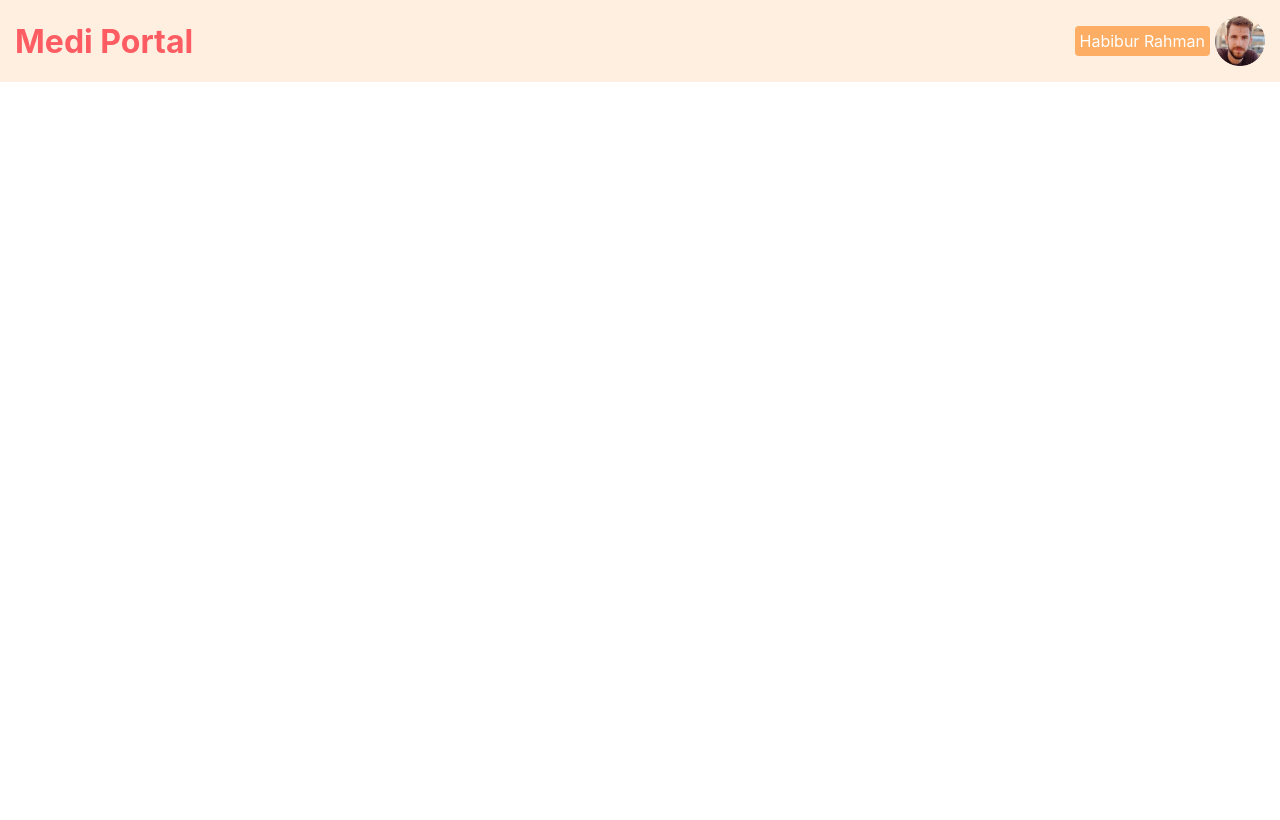
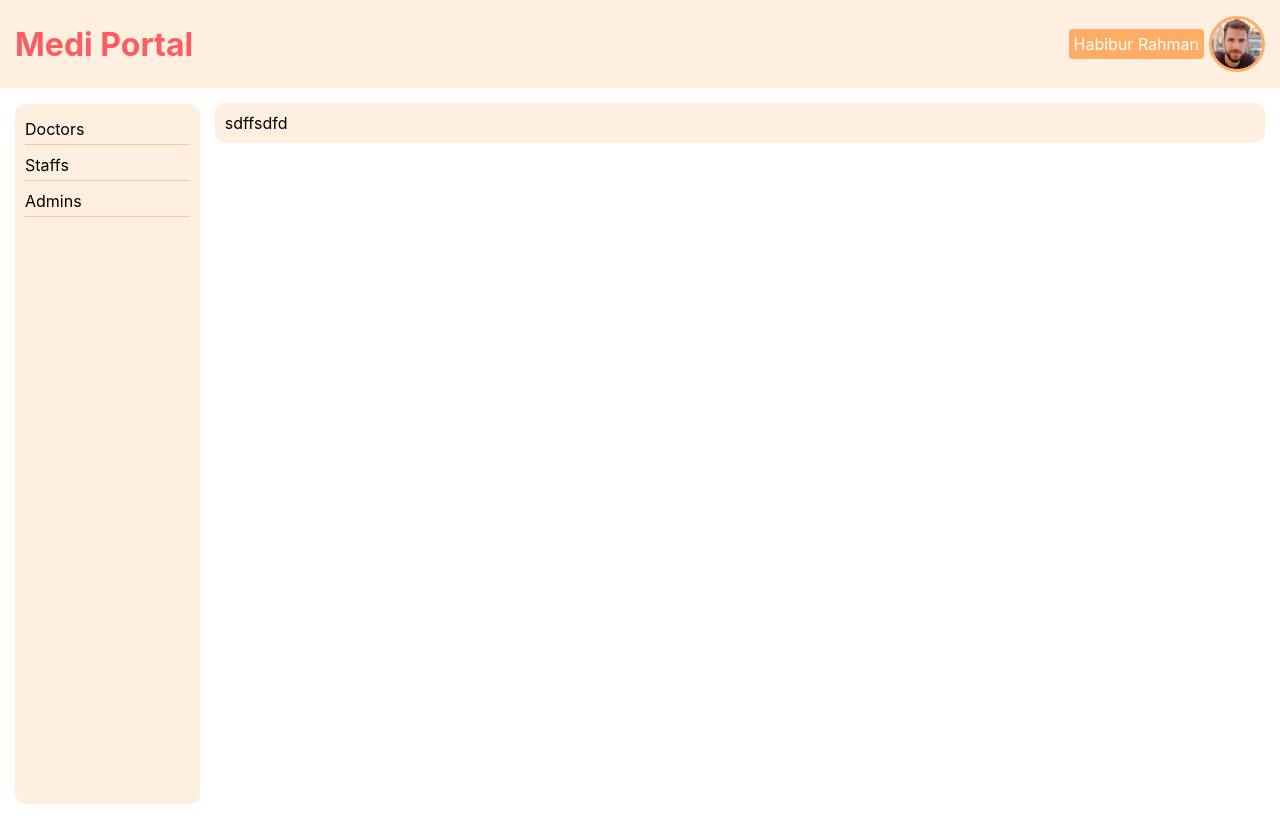
Before and after one commit to habib-sc/medi-portal, a React (Create React App) app: page /admin in a window 1280 px wide. Built offline with nearby package versions, Linux system fonts and the light colour scheme.

Commit message:
Added dashbaord sidebar

```diff
--- a/src/components/Pages/Admin/Admin.js
+++ b/src/components/Pages/Admin/Admin.js
@@ -1,10 +1,12 @@
 import React from 'react';
 import Header from '../../Shared/Header/Header';
+import AdminContent from './AdminContent/AdminContent';
 
 const Admin = () => {
     return (
         <div>
             <Header></Header>
+            <AdminContent></AdminContent>
         </div>
     );
 };
--- /dev/null
+++ b/src/components/Pages/Admin/AdminContent/AdminContent.css
@@ -0,0 +1,34 @@
+.dashboard-container{
+    padding: 0 15px;
+    display: flex;
+    justify-content: space-between;
+    gap: 15px;
+}
+.sidebar{
+    background-color: #fdae6431;
+    padding: 10px;
+    border-radius: 10px;
+    height: 85vh;
+}
+.sidebar li{
+    list-style-type: none;
+    margin-bottom: 5px;
+    border-bottom: 1px solid #fdae649c;
+    padding: 5px 0px;
+}
+.sidebar li a {
+    text-decoration: none;
+    color: black;
+}
+.dashboard-left{
+    width: 220px;
+}
+.dashboard-right{
+    width: 100%;
+}
+.right-content{
+    margin-top: 15px;
+    padding: 10px;
+    background-color: #fdae6431;
+    border-radius: 10px;
+}
--- /dev/null
+++ b/src/components/Pages/Admin/AdminContent/AdminContent.js
@@ -0,0 +1,26 @@
+import React from 'react';
+import './AdminContent.css';
+
+const AdminContent = () => {
+    return (
+        <div className='dashboard-container'>
+            <div className='dashboard-left'>
+                <ul className='sidebar'>
+                    <li><a href="#">Doctors</a>
+                    </li>
+                    <li><a href="#">Staffs</a>
+                    </li>
+                    <li><a href="#">Admins</a>
+                    </li>
+                </ul>
+            </div>
+            <div className='dashboard-right'>
+                <div className='right-content'>
+                    sdffsdfd
+                </div>
+            </div>
+        </div>
+    );
+};
+
+export default AdminContent;
--- a/src/components/Shared/Header/Header.css
+++ b/src/components/Shared/Header/Header.css
@@ -30,6 +30,8 @@ header{
 
 .avatar{
     height: 50px;
+    border: 3px solid #FDAD64;
+    border-radius: 50%;
 }
 
 .avatar img{
```
